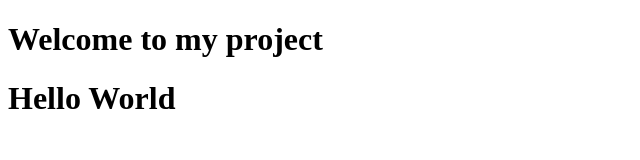
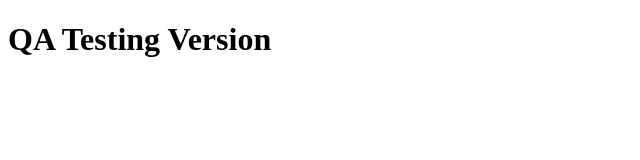
Before and after one commit to SihariN/Git-Assignment, a plain HTML site: page index.html in a window 1280 px wide. Shown: the whole page, without its empty margins (0-640 px from the left). Drawn offline with Linux system fonts and the light colour scheme.

Commit message:
Edit h1 on QA branch

```diff
--- a/index.html
+++ b/index.html
@@ -4,7 +4,6 @@
      <title>My Page</title>
    </head>
    <body>
-     <h1>Welcome to my project</h1>
-     <h1>Hello World</h1>
+     <h1>QA Testing Version</h1>
    </body>
    </html>
```
